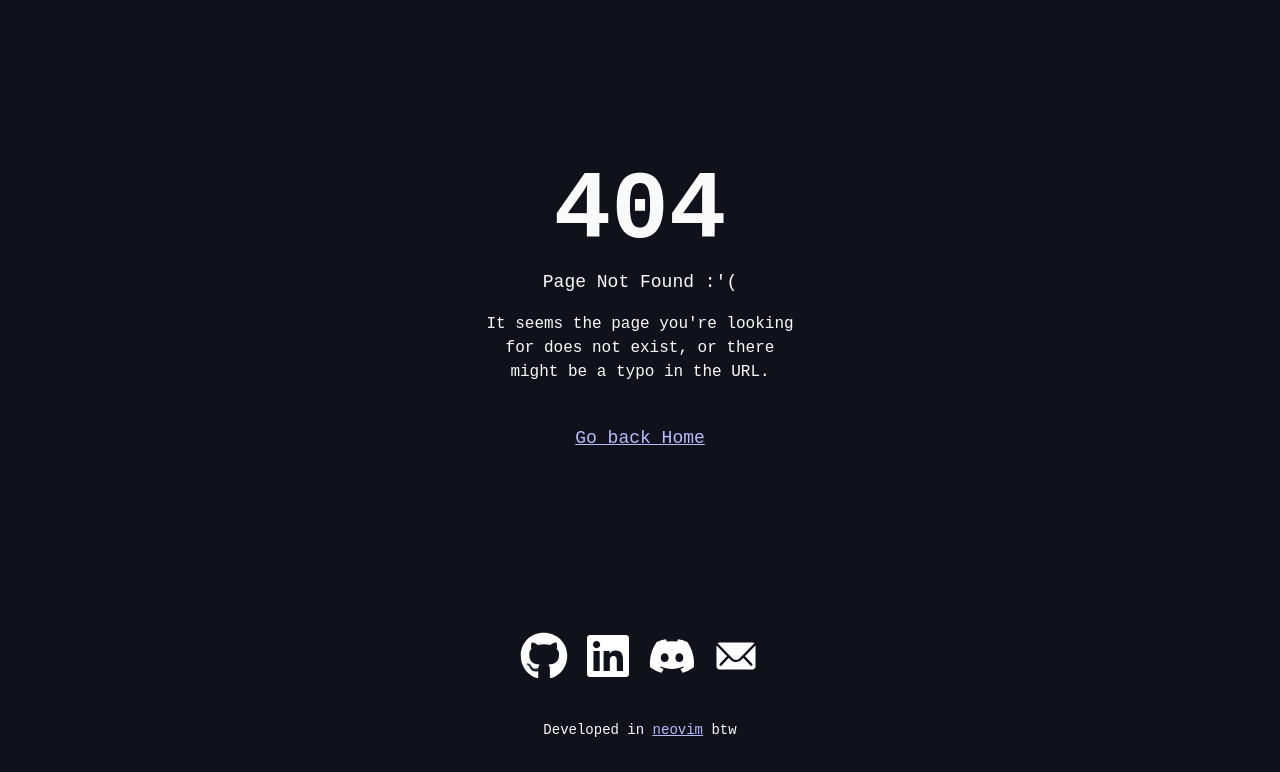
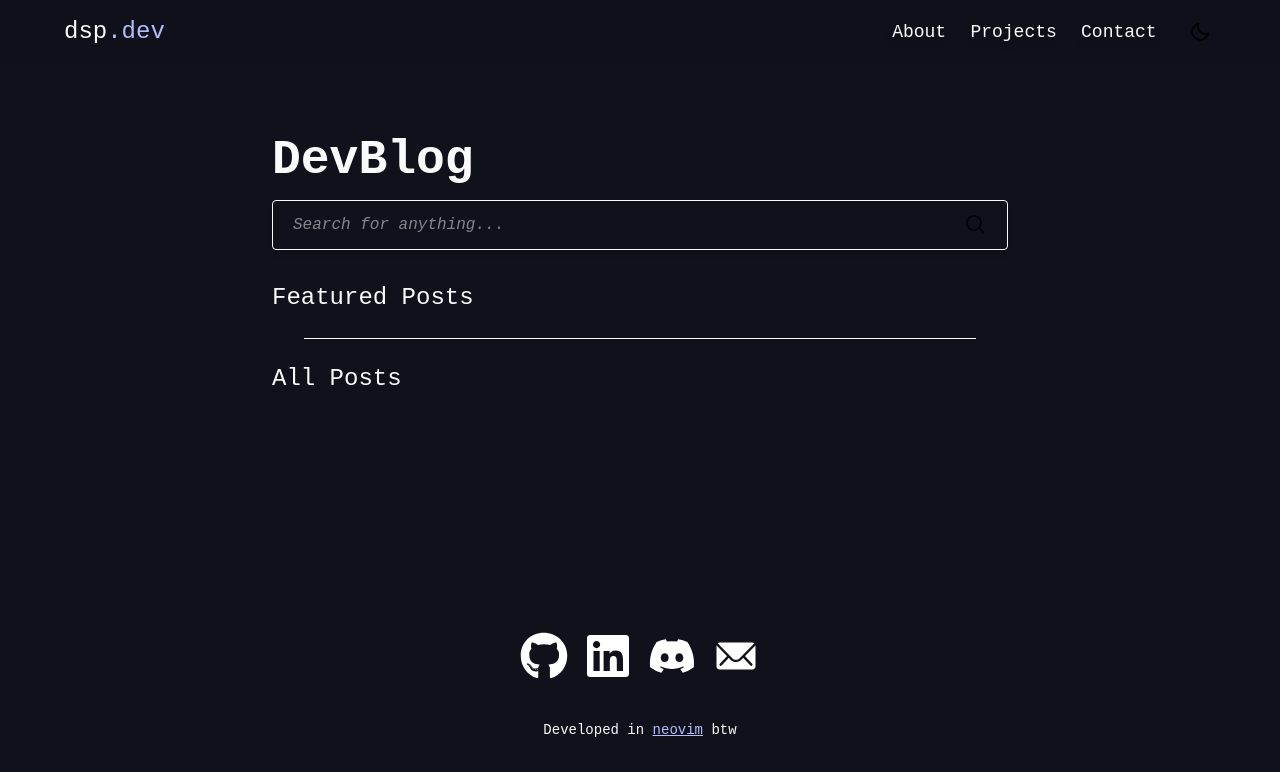
Before and after one commit to DylanPina/dsp.dev, a Next.js app: page /blog in a window 1280 px wide. Before the commit this address had no page. Shown: the top 772 px of the page. Built offline with nearby package versions, Linux system fonts and the light colour scheme.

Commit message:
Added layout.tsx

```diff
--- /dev/null
+++ b/app/blog/page.tsx
@@ -0,0 +1,61 @@
+"use client";
+import type { NextPage } from "next";
+
+import { useFilter } from "context/filter";
+import Loader from "@/components/Loader";
+import BlogHeroSection from "@/components/BlogHeroSection";
+import BlogCard from "@/components/BlogCard";
+
+const Blog: NextPage = () => {
+  const { searchText } = useFilter();
+  const posts = [] as any[];
+
+  return (
+    <>
+      <Loader>Dev Blog</Loader>
+      <div className="bg-bglight dark:bg-bgdark">
+        <div className="selection:bg-marrsgreen selection:text-bglight dark:selection:bg-carrigreen dark:selection:text-bgdark">
+          <main id="main" className="mb-20">
+            <BlogHeroSection />
+            {searchText === "" && (
+              <>
+                <div className="px-4 sm:px-8 md:px-20 max-w-4xl mx-auto">
+                  <h2 className="text-2xl font-medium mb-2">Featured Posts</h2>
+                  <ul>
+                    {posts.map(
+                      (post) =>
+                        post.featured && (
+                          <BlogCard post={post} key={post.slug} />
+                        )
+                    )}
+                  </ul>
+                </div>
+                <hr
+                  aria-hidden="true"
+                  className="mx-4 sm:mx-20 md:mx-auto max-w-xl lg:max-w-2xl my-6"
+                />
+              </>
+            )}
+            <div className="px-4 sm:px-8 md:px-20 max-w-4xl mx-auto">
+              <h2 className="text-2xl font-medium mb-2">
+                {searchText === "" && "All Posts"}
+                {searchText !== "" && <div>Search result(s)</div>}
+              </h2>
+              <ul>
+                {posts
+                  .filter(({ title }) =>
+                    title.toLowerCase().includes(searchText.toLowerCase())
+                  )
+                  .map((post) => (
+                    <BlogCard post={post} key={post.slug} />
+                  ))}
+              </ul>
+            </div>
+          </main>
+        </div>
+      </div>
+    </>
+  );
+};
+
+export default Blog;
--- a/app/layout.tsx
+++ b/app/layout.tsx
@@ -1,6 +1,11 @@
+"use client";
+
 import "./globals.css";
-import type { Metadata } from "next";
 import { Geist, Geist_Mono } from "next/font/google";
+import Header from "@/components/Header";
+import Loader from "@/components/Loader";
+import FooterSection from "@/sections/FooterSection";
+import { useEffect } from "react";
 
 const geistSans = Geist({
   variable: "--font-geist-sans",
@@ -12,22 +17,38 @@ const geistMono = Geist_Mono({
   subsets: ["latin"],
 });
 
-export const metadata: Metadata = {
-  title: "Dylan Pina - Developer Portfolio",
-  description: "Dylan Pina's personal website",
-};
-
 export default function RootLayout({
   children,
 }: Readonly<{
   children: React.ReactNode;
 }>) {
+  useEffect(() => {
+    const hash = window.location.hash;
+    if (hash) {
+      const el = document.querySelector(hash);
+      if (el) {
+        el.scrollIntoView({ behavior: "smooth" });
+      }
+    }
+  }, []);
+
   return (
     <html lang="en">
       <body
         className={`${geistSans.variable} ${geistMono.variable} antialiased`}
       >
-        {children}
+        <Loader>
+          dsp.<span className="text-lavender">dev</span>
+        </Loader>
+        <div className="bg-primary-black overflow-hidden min-h-screen flex flex-col">
+          <div className="selection:lavender flex flex-col min-h-screen">
+            <Header />
+            <main id="main" className="flex-1">
+              {children}
+            </main>
+            <FooterSection />
+          </div>
+        </div>
       </body>
     </html>
   );
--- a/app/page.tsx
+++ b/app/page.tsx
@@ -1,43 +1,15 @@
-"use client";
-
-import "./globals.css";
-import Header from "@/components/Header";
-import Loader from "@/components/Loader";
 import AboutSection from "@/sections/AboutSection";
 import ContactSection from "@/sections/ContactSection";
-import FooterSection from "@/sections/FooterSection";
 import HeroSection from "@/sections/HeroSection";
 import ProjectSection from "@/sections/ProjectSection";
-import { useEffect } from "react";
 
 export default function Home() {
-  useEffect(() => {
-    const hash = window.location.hash;
-    if (hash) {
-      const el = document.querySelector(hash);
-      if (el) {
-        el.scrollIntoView({ behavior: "smooth" });
-      }
-    }
-  }, []);
-
   return (
     <>
-      <Loader>
-        dsp.<span className="text-lavender">dev</span>
-      </Loader>
-      <div className="bg-primary-black overflow-hidden">
-        <div className="selection:lavender">
-          <Header />
-          <main id="main">
-            <HeroSection />
-            <AboutSection />
-            <ProjectSection />
-            <ContactSection />
-          </main>
-          <FooterSection />
-        </div>
-      </div>
+      <HeroSection />
+      <AboutSection />
+      <ProjectSection />
+      <ContactSection />
     </>
   );
 }
--- /dev/null
+++ b/components/BlogCard.tsx
@@ -0,0 +1,56 @@
+"use client";
+
+import { useRef } from "react";
+import Link from "next/link";
+import DateTime from "@/components/DateTime";
+
+type Props = {
+  post: {
+    slug: string;
+    title: string;
+    excerpt: string;
+    datetime: string;
+  };
+};
+
+const BlogCard: React.FC<Props> = ({ post }) => {
+  const { title, slug, excerpt, datetime } = post;
+
+  const sectionRef = useRef<HTMLLIElement>(null);
+
+  return (
+    <li ref={sectionRef} className="my-4 md:mt-0 md:mb-8">
+      <div className="overflow-hidden">
+        <Link
+          href={`/blog/posts/${slug}`}
+          className="blog-title link inline-block outline-none dark:outline-none focus-within:underline"
+        >
+          <h3 className="text-lg font-medium">{title}</h3>
+        </Link>
+      </div>
+      <div className="overflow-hidden">
+        <div className="blog-datetime italic text-sm mb-1 text-carddark dark:text-gray-300 flex items-center">
+          <svg
+            xmlns="http://www.w3.org/2000/svg"
+            className="h-4 w-4 mr-2"
+            fill="none"
+            viewBox="0 0 24 24"
+            stroke="currentColor"
+            aria-hidden="true"
+            strokeWidth={2}
+          >
+            <path
+              strokeLinecap="round"
+              strokeLinejoin="round"
+              d="M8 7V3m8 4V3m-9 8h10M5 21h14a2 2 0 002-2V7a2 2 0 00-2-2H5a2 2 0 00-2 2v12a2 2 0 002 2z"
+            />
+          </svg>
+          <DateTime datetime={datetime} />
+        </div>
+      </div>
+      <p className="blog-excerpt dark:text-gray-300">{excerpt}</p>
+    </li>
+  );
+};
+
+export default BlogCard;
--- /dev/null
+++ b/components/BlogHeroSection.tsx
@@ -0,0 +1,52 @@
+import React from "react";
+
+import { useFilter } from "context/filter";
+
+const BlogHeroSection: React.FC = () => {
+  const { searchText, onSearch } = useFilter();
+
+  const handleSearch = (e: React.ChangeEvent<HTMLInputElement>) => {
+    onSearch!(e.target.value);
+  };
+
+  return (
+    <section
+      className="py-4 pt-20 md:pt-24 px-4 sm:px-8 md:px-20 max-w-4xl mx-auto"
+    >
+      <div className="mt-10">
+          <h1 className="main-header text-4xl lg:text-5xl font-bold">
+            Dev
+            <span className="text-marrsgreen dark:text-carrigreen">Blog</span>
+          </h1>
+      </div>
+      <label className="relative block my-4">
+        <input
+          className="placeholder:italic placeholder:text-opacity-75 py-3 pr-14 pl-5
+                    block bg-cardlight dark:bg-carddark w-full rounded shadow-md
+                    border border-cardlight dark:border-carddark border-opacity-40
+                    focus:outline-none focus:border-marrslight focus:dark:border-carrilight"
+          placeholder="Search for anything..."
+          type="text"
+          name="search"
+          defaultValue={searchText}
+          onChange={handleSearch}
+          autoComplete="off"
+          autoFocus
+        />
+        <span className="absolute inset-y-0 right-0 flex items-center pr-5 opacity-80">
+          <svg
+            xmlns="http://www.w3.org/2000/svg"
+            width="24"
+            height="24"
+            aria-hidden="true"
+            className="fill-marrsgreen dark:fill-carrigreen"
+          >
+            <path d="M10 18a7.952 7.952 0 0 0 4.897-1.688l4.396 4.396 1.414-1.414-4.396-4.396A7.952 7.952 0 0 0 18 10c0-4.411-3.589-8-8-8s-8 3.589-8 8 3.589 8 8 8zm0-14c3.309 0 6 2.691 6 6s-2.691 6-6 6-6-2.691-6-6 2.691-6 6-6z"></path>
+          </svg>
+        </span>
+      </label>
+    </section>
+  );
+};
+
+export default BlogHeroSection;
--- /dev/null
+++ b/components/DateTime.tsx
@@ -0,0 +1,32 @@
+import { useEffect, useState } from "react";
+
+const DateTime = ({ datetime }: { datetime: string }) => {
+  const [formattedDate, setFormattedDate] = useState<string | null>(null);
+  const [formattedTime, setFormattedTime] = useState<string | null>(null);
+
+  useEffect(() => {
+    const myDatetime = new Date(datetime);
+    const modifiedDate = myDatetime.toLocaleDateString([], {
+      year: "numeric",
+      month: "long",
+      day: "numeric",
+    });
+
+    const modifiedTime = myDatetime.toLocaleTimeString([], {
+      hour: "2-digit",
+      minute: "2-digit",
+    });
+    setFormattedDate(modifiedDate);
+    setFormattedTime(modifiedTime);
+  }, [datetime]);
+
+  return (
+    <div className="relative">
+      <span className="sr-only">Posted on: </span>
+      {formattedDate} <span aria-hidden="true">|</span>
+      <span className="sr-only">&nbsp;at&nbsp;</span> {formattedTime}
+    </div>
+  );
+};
+
+export default DateTime;
--- /dev/null
+++ b/context/filter.tsx
@@ -0,0 +1,34 @@
+"use client";
+
+import React, { createContext, useContext, useState } from "react";
+
+interface FilterInitialType {
+  searchText: string;
+  onSearch?: (val: string) => void;
+}
+
+export const filterContext = createContext<FilterInitialType>({
+  searchText: "",
+});
+
+export const ProvideFilter = ({ children }: { children: React.ReactNode }) => {
+  const value = useProvideFilter();
+  return (
+    <filterContext.Provider value={value}>{children}</filterContext.Provider>
+  );
+};
+
+export const useFilter = () => useContext(filterContext);
+
+const useProvideFilter = () => {
+  const [searchText, setSearchText] = useState("");
+
+  const onSearch = (val: string) => {
+    setSearchText(val);
+  };
+
+  return {
+    searchText,
+    onSearch,
+  };
+};
--- a/sections/FooterSection.tsx
+++ b/sections/FooterSection.tsx
@@ -1,5 +1,4 @@
 import SocialLinks from "@/components/SocialLinks";
-import { SiNeovim } from "react-icons/si";
 
 const Footer: React.FC = () => {
   return (
```
